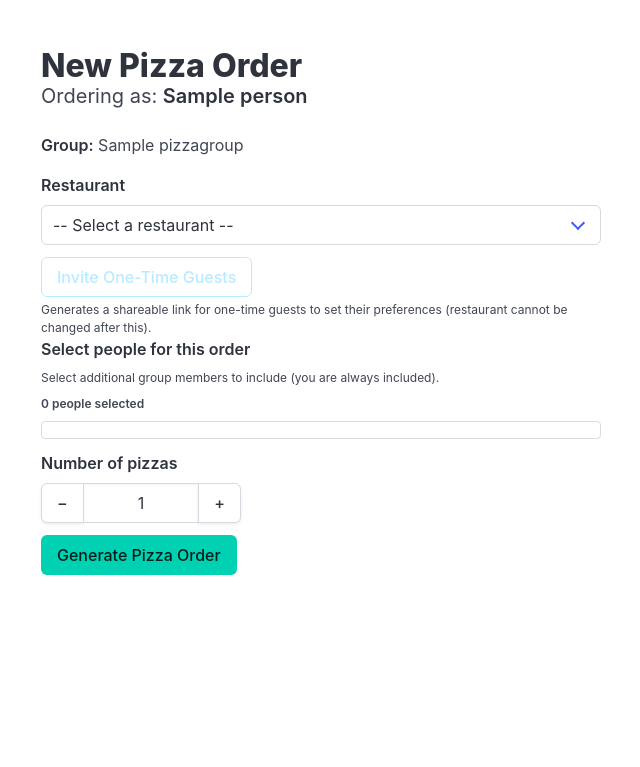
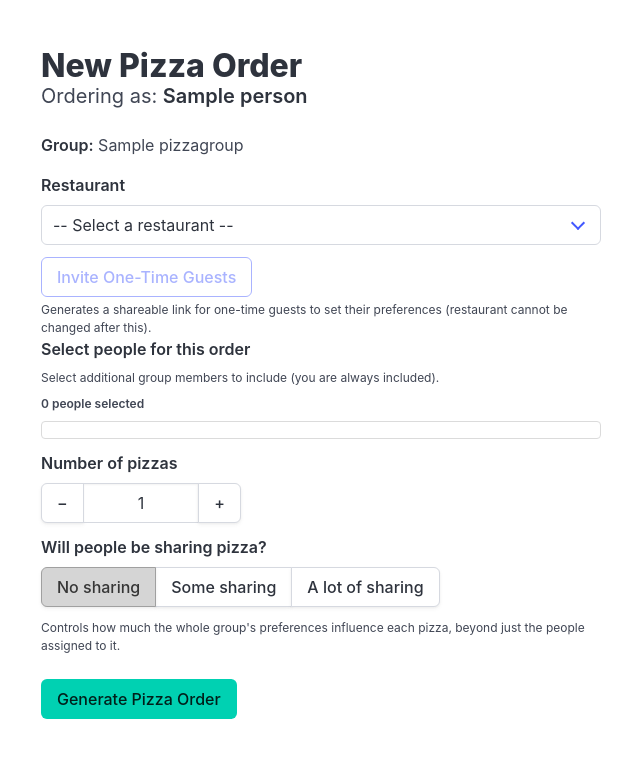
Before and after one commit to dlareau/pizza_solver, a Django app: page /orders/group/1/new/ in a window 1280 px wide. Shown: the part 54-821 px from the top of the page, without its empty margins (23-663 px from the left). Before the commit the page ends 629 px from the top, so only its background shows below. Run offline with Django 5.2, Linux system fonts and the light colour scheme; a user stored in the database is signed in; tables that the repository leaves empty hold one stand-in row (values such as "Sample post"); data that the repository does not hold is empty.

Commit message:
Add sharability

```diff
--- a/webapp/forms.py
+++ b/webapp/forms.py
@@ -19,6 +19,10 @@ class BaseOrderForm(forms.Form):
         choices=Order.OPTIMIZATION_MODE_CHOICES,
         label="Optimization strategy",
         initial='minimize_dislikes',
+        widget=forms.HiddenInput(),
+    )
+    shareability_bonus_weight = forms.FloatField(
+        initial=0,
         widget=forms.HiddenInput(),
     )
 
--- a/webapp/management/commands/preview_templates.py
+++ b/webapp/management/commands/preview_templates.py
@@ -282,8 +282,8 @@ class Command(BaseCommand):
         # authenticated=False uses an anonymous client - needed for pages that
         # redirect away when the user is already logged in.
         return [
-            ('order_create_step2',    f'/orders/new/?group={g.pk}',          True),
-            ('order_create_proto',    f'/orders/new/?order={po.pk}&group={g.pk}', True),
+            ('order_create_step2',    f'/orders/group/{g.pk}/new/',              True),
+            ('order_create_proto',    f'/orders/group/{g.pk}/draft/{po.pk}/', True),
             ('order_create_multi_group', '/orders/new/',                      True),
             ('order_results',         f'/orders/{so.pk}/results/',            True),
             ('profile_edit',          '/profile/edit/',                       True),
--- a/webapp/models.py
+++ b/webapp/models.py
@@ -179,6 +179,12 @@ class Order(models.Model):
         max_length=20, choices=OPTIMIZATION_MODE_CHOICES, default='minimize_dislikes',
         help_text="Which optimization strategy to use"
     )
+    shareability_bonus_weight = models.FloatField(
+        default=0,
+        help_text="Shareability ratio (0–1): ratio of non-assigned people's collective influence to "
+                  "assigned people's collective influence when scoring pizzas. Normalized by number of "
+                  "pizzas at solve time. 0 = only assigned people's preferences are considered."
+    )
     invite_token = models.UUIDField(null=True, blank=True, unique=True)
     metadata = models.JSONField(default=dict, blank=True, null=True)
     created_at = models.DateTimeField(auto_now_add=True)
--- /dev/null
+++ b/webapp/templates/webapp/_shareability_field.html
@@ -0,0 +1,23 @@
+<div class="field mb-5" x-data="{ w: {{ form.shareability_bonus_weight.value|default:0 }} }">
+  <label class="label">Will people be sharing pizza?</label>
+  <div class="buttons has-addons shareability-selector">
+    <button type="button" class="button" :class="{ 'is-selected': w == 0 }"
+            @click="w = 0">No sharing</button>
+    <button type="button" class="button" :class="{ 'is-selected': w == 0.3 }"
+            @click="w = 0.3">Some sharing</button>
+    <button type="button" class="button" :class="{ 'is-selected': w == 0.8 }"
+            @click="w = 0.8">A lot of sharing</button>
+  </div>
+  <p class="help">Controls how much the whole group's preferences influence each pizza, beyond just the people assigned to it.</p>
+  <input type="hidden" name="{{ form.shareability_bonus_weight.html_name }}" :value="w">
+  {% if form.shareability_bonus_weight.errors %}
+  <p class="help is-danger">{% for e in form.shareability_bonus_weight.errors %}{{ e }}{% endfor %}</p>
+  {% endif %}
+</div>
+<style>
+.shareability-selector .button.is-selected {
+  background-color: #d5d5d5;
+  border-color: #a0a0a0;
+  color: #363636;
+}
+</style>
--- a/webapp/templates/webapp/order_draft.html
+++ b/webapp/templates/webapp/order_draft.html
@@ -77,6 +77,7 @@
 
   {% include "webapp/_num_pizzas_field.html" %}
 
+  {% include "webapp/_shareability_field.html" %}
   {{ form.optimization_mode }}
 
   <div class="field">
--- a/webapp/templates/webapp/order_new.html
+++ b/webapp/templates/webapp/order_new.html
@@ -26,7 +26,7 @@
     </div>
 
     <div class="field mt-2">
-      <button class="button is-info is-outlined" type="submit" name="invite_guests" value="1"
+      <button class="button is-link is-outlined" type="submit" name="invite_guests" value="1"
               id="invite-guests-btn" :disabled="!restaurant">
         Invite One-Time Guests
       </button>
@@ -60,6 +60,7 @@
 
   {% include "webapp/_num_pizzas_field.html" %}
 
+  {% include "webapp/_shareability_field.html" %}
   {{ form.optimization_mode }}
 
   <div class="field">
--- a/webapp/templates/webapp/order_results.html
+++ b/webapp/templates/webapp/order_results.html
@@ -26,6 +26,9 @@
 </div>
 
 <p class="heading mb-3">Pizza assignments</p>
+<div class="notification is-info is-light mb-4">
+  <p>The toppings shown are ones everyone on the pizza would enjoy, not a required order. The app mainly aims to group likeminded pizza people together and give you a starting point!</p>
+</div>
 <div class="columns is-multiline">
   {% for pizza, score in pizzas_with_scores %}
   <div class="column is-half-tablet is-one-third-desktop">
--- a/webapp/views.py
+++ b/webapp/views.py
@@ -194,6 +194,7 @@ def new_order(request, group_id):
                 restaurant=data['restaurant'],
                 num_pizzas=data['num_pizzas'],
                 optimization_mode=data['optimization_mode'],
+                shareability_bonus_weight=data['shareability_bonus_weight'],
                 group=selected_group,
             )
             target_order.people.set(set(data['people']) | {person})
@@ -242,6 +243,7 @@ def draft_order(request, group_id, order_id):
             data = form.cleaned_data
             proto_order.num_pizzas = data['num_pizzas']
             proto_order.optimization_mode = data['optimization_mode']
+            proto_order.shareability_bonus_weight = data['shareability_bonus_weight']
             proto_order.save()
             proto_order.people.set(set(data['people']) | {person})
             result = _run_solver(request, proto_order)
@@ -255,6 +257,7 @@ def draft_order(request, group_id, order_id):
                 'people': list(participants_excl_host.values_list('pk', flat=True)),
                 'num_pizzas': proto_order.num_pizzas,
                 'optimization_mode': proto_order.optimization_mode,
+                'shareability_bonus_weight': proto_order.shareability_bonus_weight,
             },
         )
 
```
Also changed, not shown: pizza_solver/settings.py (+11 -4 lines), webapp/solver.py (+14 -3 lines), webapp/migrations/0009_add_shareability_bonus_weight.py (added).
